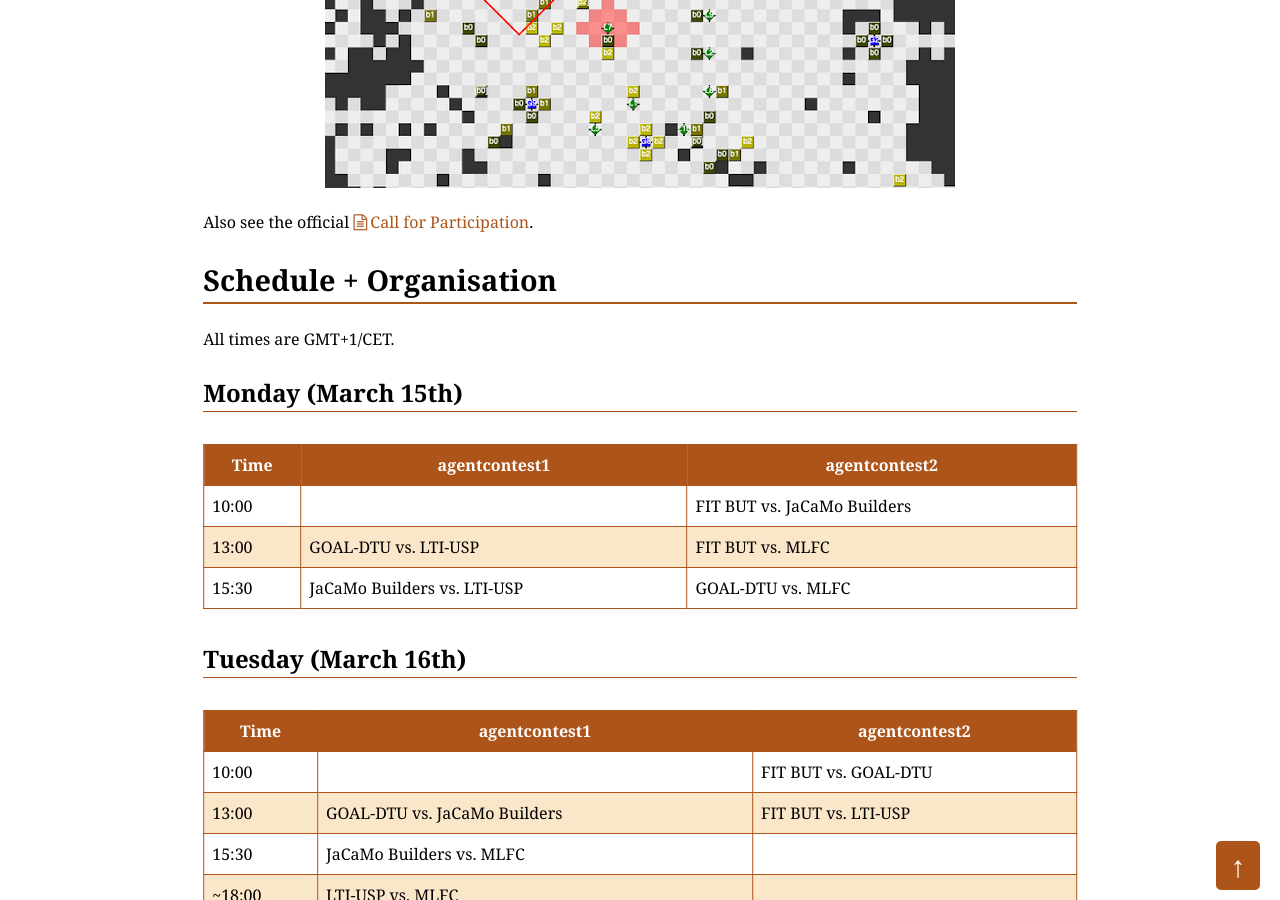
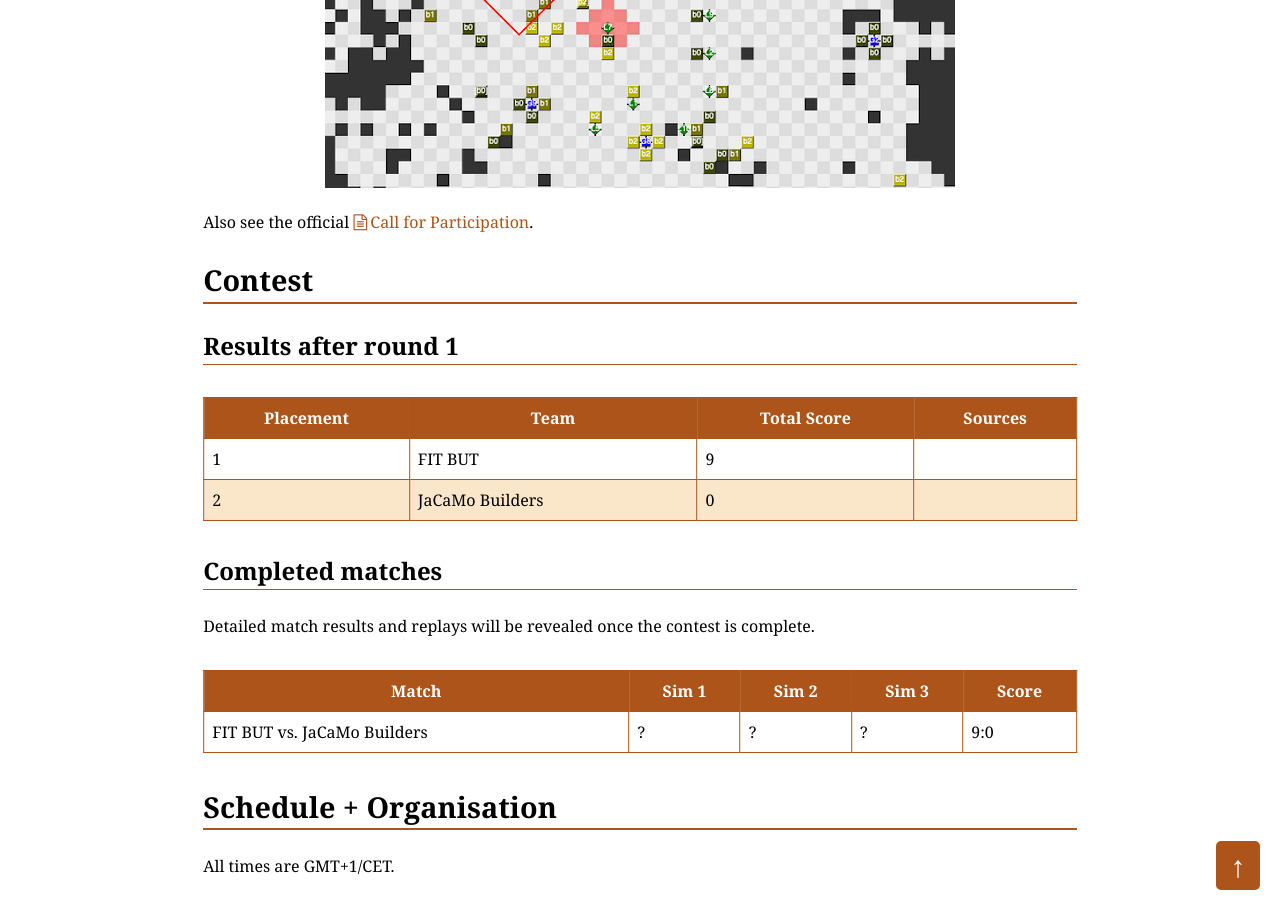
Before and after one commit to agentcontest/agentcontest.github.io, a Jekyll site: the page built from 2020/index.md, in a window 1280 px wide and 900 px high, scrolled down 713 px. Built offline with Jekyll 4.4.1, drawn with Linux system fonts in a browser that asks for light colours.

Commit message:
first match complete

```diff
--- a/2020/index.md
+++ b/2020/index.md
@@ -16,6 +16,25 @@ The scenario is a revision of the [previous edition](/2019/).
 ![Agents Assemble](/2019/banner.png){:width="630" height="342"}
 
 Also see the official [Call for Participation](cfp.txt).
+
+Contest
+-------
+
+### Results after round 1
+
+Placement | Team | Total Score | Sources
+--- | --- | --- | ---
+1 | FIT BUT | 9 |
+2 | JaCaMo Builders | 0 |
+
+### Completed matches
+
+Detailed match results and replays will be revealed once the contest is
+complete.
+
+Match | Sim 1 | Sim 2 | Sim 3 | Score
+--- | --- | --- | --- | ---
+FIT BUT vs. JaCaMo Builders | ? | ? | ? | 9:0
 
 Schedule + Organisation
 -----------------------
```
